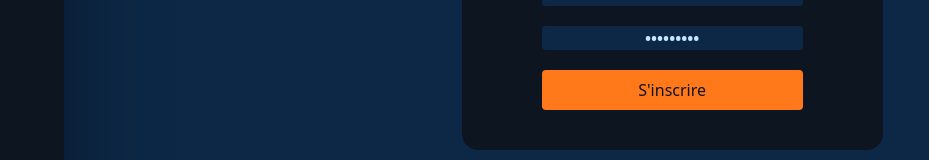
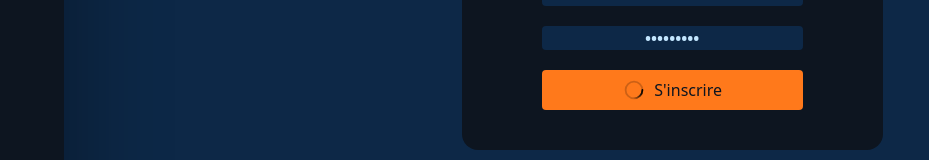
Before and after one commit to ArthurDesmonts/typeFaster, a Vue app: page /typeFaster/signUp in a window 1280 px wide. Both pictures are taken after typing "Sample", "Sample123", "Sample123" into the empty fields and a click on the button "S'inscrire". Shown: the part 254-414 px from the top of the page, without its empty margins (0-929 px from the left). Built offline with nearby package versions, Linux system fonts and the light colour scheme; no server answers.

Commit message:
ADD loading SVG on the signUp button

```diff
--- a/src/components/signUp.vue
+++ b/src/components/signUp.vue
@@ -12,6 +12,8 @@ const name = ref("");
 const password = ref("");
 const confirmedPassword = ref("");
 
+const serverResponse = ref(false);
+
 const messageFromServer = ref("");
 
 const nameInput = ref(null);
@@ -25,6 +27,7 @@ function allParamsCheck() {
 }
 
 async function postSignUp() {
+  serverResponse.value = true;
   if(!allParamsCheck()){ return; }
   try {
     if(allParamsPreTraitment()) {
@@ -32,6 +35,7 @@ async function postSignUp() {
         name: name.value,
         password: password.value
       });
+      serverResponse.value = false;
       console.log(response.data);
       await store.dispatch('updateUserId', response.data.userId);
       await router.push('/typeFaster/profil');
@@ -70,7 +74,22 @@ function allParamsPreTraitment() {
             <div class="mb-3">
               <input ref="confPasswordInput" type="password" placeholder="Confirmer mot de passe" class="form-control w-full bg-customBlue-800 rounded font-bold text-center px-2" autocomplete="false" v-model="confirmedPassword">
             </div>
-            <button type="submit" class="btn btn-primary bg-customOrange-500 rounded text-customBlue-900 p-2">S'inscrire</button>
+            <button type="submit" class="btn btn-primary bg-customOrange-500 rounded text-customBlue-900 p-2 flex items-center gap-x-2 justify-center">
+              <svg v-if="serverResponse" xmlns="http://www.w3.org/2000/svg" viewBox="0 0 200 200" class="w-6 h-6">
+                <radialGradient id="a10" cx=".66" fx=".66" cy=".3125" fy=".3125" gradientTransform="scale(1.5)">
+                  <stop offset="0" stop-color="#000000"></stop>
+                  <stop offset=".3" stop-color="#000000" stop-opacity=".9"></stop>
+                  <stop offset=".6" stop-color="#000000" stop-opacity=".6"></stop>
+                  <stop offset=".8" stop-color="#000000" stop-opacity=".3"></stop>
+                  <stop offset="1" stop-color="#000000" stop-opacity="0"></stop>
+                </radialGradient>
+                <circle transform-origin="center" fill="none" stroke="url(#a10)" stroke-width="15" stroke-linecap="round" stroke-dasharray="200 1000" stroke-dashoffset="0" cx="100" cy="100" r="70">
+                  <animateTransform type="rotate" attributeName="transform" calcMode="spline" dur="2" values="360;0" keyTimes="0;1" keySplines="0 0 1 1" repeatCount="indefinite"></animateTransform>
+                </circle>
+                <circle transform-origin="center" fill="none" opacity=".2" stroke="#000000" stroke-width="15" stroke-linecap="round" cx="100" cy="100" r="70"></circle>
+              </svg>
+              S'inscrire
+            </button>
           </div>
         </form>
       </div>
```
